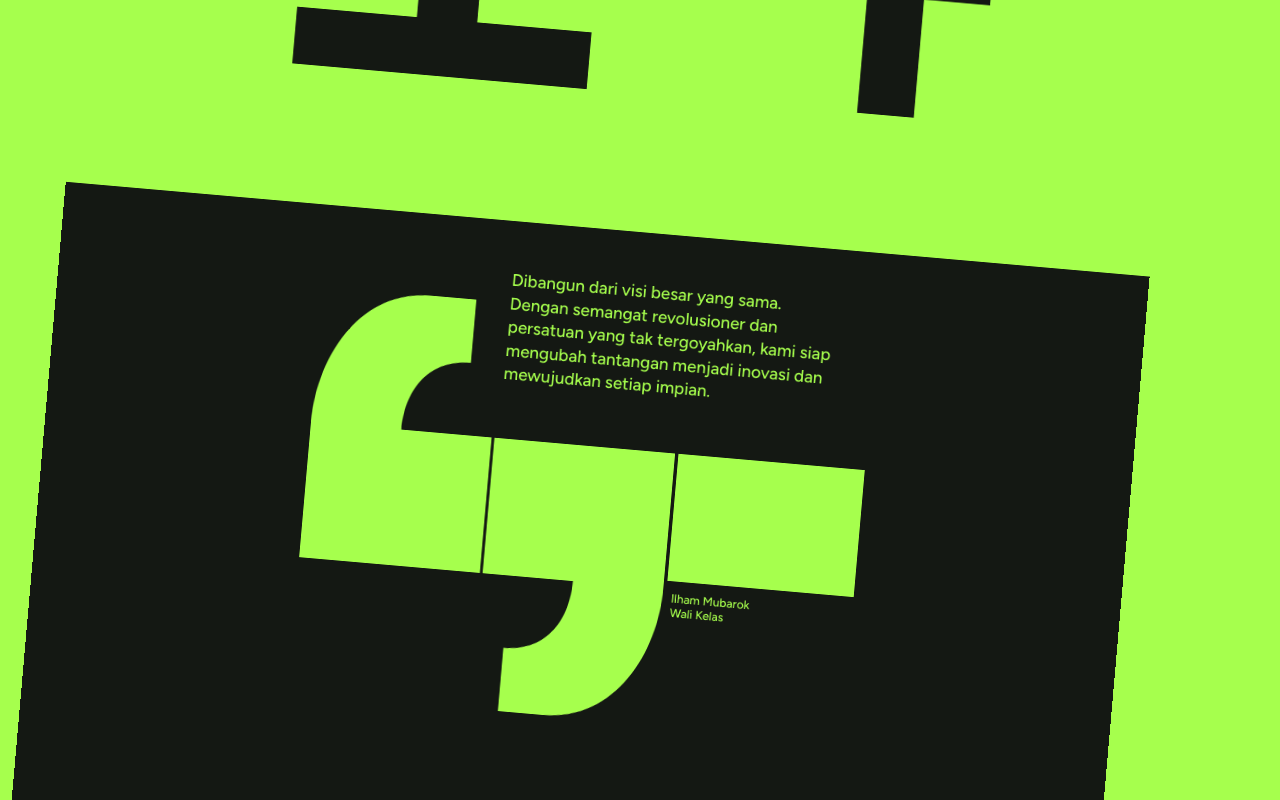
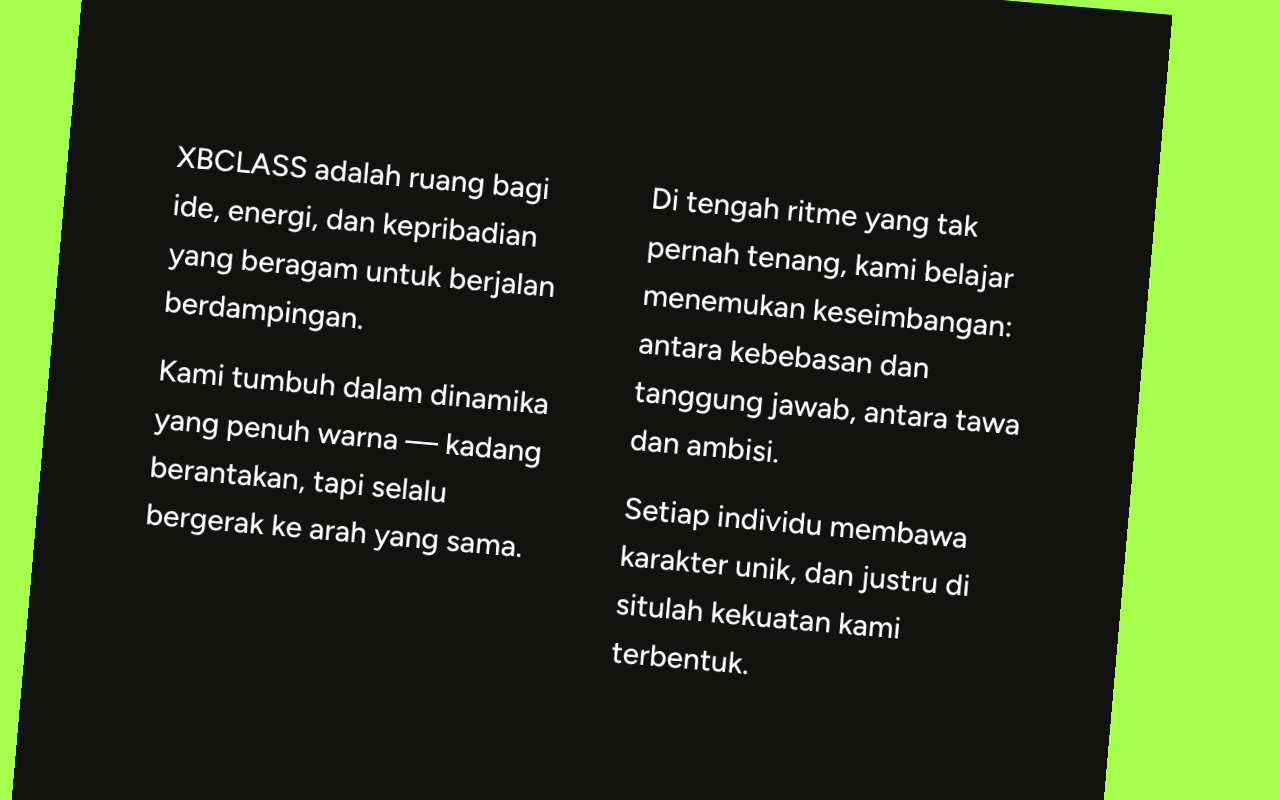
Before and after one commit to MuhamadIlhamMubarrok/landingpage-10b, a React (Vite) app: page / in a window 1280 px wide. Shown: the part 2140-2940 px from the top of the page. Built offline with nearby package versions, Linux system fonts and the light colour scheme; no server answers; a web font is replaced by a local one.

Commit message:
propre fix

```diff
--- a/src/components/Member/Member.jsx
+++ b/src/components/Member/Member.jsx
@@ -3,7 +3,7 @@
     <section className="h-[300vh] flex flex-col overflow-hidden">
 
       <div className="relative h-[40vh] lg:h-[110vh] bg-secondary flex items-center justify-center overflow-hidden px-4">
-        <h1 className="relative z-0 text-[15vw] md:text-[12vw] lg:text-[13vw] font-hanson font-bold leading-[0.9] text-white opacity-95 text-left select-none">
+        <h1 className="relative z-0 text-[15vw] md:text-[12vw] lg:text-[11vw] font-hanson font-bold leading-[0.9] text-white opacity-95 text-left select-none">
           YOUR JOURNEY STARTS FROM WITHIN.
         </h1>
       </div>
@@ -15,44 +15,30 @@
       </div>
 
 
-      <div className="relative bg-secondary w-full flex items-start justify-center py-36 md:py-52 lg:py-64 px-6 overflow-hidden">
+      <div className="relative w-full bg-[#121311] text-white px-6 md:px-16 lg:px-32 lg:py-60 py-24 md:py-36">
+        <div className="grid grid-cols-1 md:grid-cols-2 gap-12 md:gap-24 max-w-6xl mx-auto text-[18px] md:text-[22px] lg:text-[35px] leading-relaxed font-figtree">
+          <div className="space-y-6">
+            <p>
+              <span className="font-semibold">XBCLASS</span> adalah ruang bagi ide, energi, dan
+              kepribadian yang beragam untuk berjalan berdampingan.
+            </p>
+            <p>
+              Kami tumbuh dalam dinamika yang penuh warna — kadang berantakan,
+              tapi selalu bergerak ke arah yang sama.
+            </p>
+          </div>
 
-        <div className="absolute text-primary font-figtree leading-snug -mt-[100px] md:-mt-[150px] lg:-mt-[200px]">
-          <p className="text-[10px] md:text-[18px] lg:text-[20px] font-medium mb-3 w-40 md:w-80 lg:w-[390px] ml-24 md:ml-32 lg:ml-44">
-            Dibangun dari visi besar yang sama.
-            Dengan semangat revolusioner dan persatuan yang tak tergoyahkan,
-            kami siap mengubah tantangan menjadi inovasi dan mewujudkan setiap impian.
-          </p>
-
-          <div className="text-[12px] lg:text-[14px] leading-tight mt-28 md:mt-40 lg:mt-56 ml-56 md:ml-80 lg:ml-[395px]">
-            <p className="font-semibold">Ilham Mubarok</p>
-            <p>Wali Kelas</p>
+          <div className="space-y-6">
+            <p>
+              Di tengah ritme yang tak pernah tenang, kami belajar menemukan
+              keseimbangan: antara kebebasan dan tanggung jawab, antara tawa dan ambisi.
+            </p>
+            <p>
+              Setiap individu membawa karakter unik, dan justru di situlah kekuatan kami terbentuk.
+            </p>
           </div>
         </div>
-
-        <div className="flex text-primary mr-8">
-          <svg
-            className="w-[170px] h-[170px] md:w-[250px] md:h-[250px] lg:w-[320px] lg:h-80 ml-[30px] -mt-[84px] md:-mt-[125px] lg:-mt-40"
-            viewBox="0 0 300 300"
-            fill="currentColor"
-          >
-            <path d="M120 0C40 0 0 80 0 150V300H200V150H100c0-40 20-80 70-80V0z" />
-          </svg>
-
-          <svg
-            className="w-[170px] h-[170px] md:w-[250px] md:h-[250px] lg:w-[320px] lg:h-80 scale-y-[-1] scale-x-[-1] -ml-[110px] md:-ml-[162px] lg:-ml-[210px]"
-            viewBox="0 0 300 300"
-            fill="currentColor"
-          >
-            <path d="M120 0C40 0 0 80 0 150V300H200V150H100c0-40 20-80 70-80V0z" />
-          </svg>
-
-          <div className="w-[100px] h-[85px] md:w-[170px] md:h-[120px] lg:w-[220px] lg:h-[150px] ml-1 md:ml-1 bg-primary" />
-        </div>
       </div>
-
-
-
     </section>
   );
 };
--- a/src/components/ProjekPrestasi/Propre.jsx
+++ b/src/components/ProjekPrestasi/Propre.jsx
@@ -1,46 +1,9 @@
-import { useEffect, useState } from "react";
-import { motion } from "framer-motion";
+import CurvedLoop from "./TextLoop";
 
 export default function Propre() {
-  const [items, setItems] = useState([]);
-
-  // ambil data dari JSON
-  useEffect(() => {
-    fetch("https://muhamadilhammubarrok.github.io/project-10b-assets/data/propre/propre.json")
-      .then((res) => res.json())
-      .then((data) => {
-        setItems(data);
-      })
-      .catch((err) => console.error("Gagal mengambil data:", err));
-  }, []);
-
-  const looped = [...items, ...items, ...items];
-
   return (
-    <motion.section className="bg-secondary items-center text-center justify-center flex flex-col min-h-screen">
-      <motion.h1 className="text-[6vw] md:text-[4vw] font-hanson text-primary mb-16" initial={{ opacity: 0, y: 30 }} whileInView={{ opacity: 1, y: 0 }} transition={{ duration: 0.8 }} viewport={{ once: true }}>
-        Prestasi Kami
-      </motion.h1>
-
-      <motion.div className="group w-full overflow-x-auto whitespace-nowrap flex scrollbar-hide p-4" initial={{ opacity: 0, y: 30 }} whileInView={{ opacity: 1, y: 0 }} transition={{ duration: 0.7 }} viewport={{ once: true }}>
-        <motion.div className="marquee inline-flex min-w-max">
-          {looped.map((src, i) => (
-            <div key={i} className="flex flex-col items-center mx-16">
-              <img src={src.imageUrl} alt={src.name} className="h-12 w-12 object-cover rounded-xl" />
-              <h2 className="mt-6 font-hanson text-2xl text-primary">{src.name}</h2>
-            </div>
-          ))}
-        </motion.div>
-
-        <motion.div className="marquee inline-flex min-w-max">
-          {looped.map((src, i) => (
-            <div key={i + items.length} className="flex flex-col items-center mx-16">
-              <img src={src.img} alt={src.name} className="h-12 w-12 object-cover rounded-xl" />
-              <h2 className="mt-6 font-hanson text-2xl text-primary">{src.name}</h2>
-            </div>
-          ))}
-        </motion.div>
-      </motion.div>
-    </motion.section>
+    <section className="flex flex-col items-center justify-center min-h-screen gap-12 bg-secondary text-[#222]">
+      <CurvedLoop marqueeText="XB CLASS" speed={4} direction="left" />
+    </section>
   );
 }
--- /dev/null
+++ b/src/components/ProjekPrestasi/TextLoop.jsx
@@ -0,0 +1,46 @@
+import { useRef, useEffect } from "react";
+
+export default function TextLoop({
+  marqueeText = "XB CLASS",
+  speed = 1.5,
+  direction = "left",
+  interactive = false,
+  className = "",
+}) {
+  const containerRef = useRef(null);
+
+  useEffect(() => {
+    const container = containerRef.current;
+    if (!container) return;
+
+    const text = container.querySelector(".marquee-text");
+    const clone = text.cloneNode(true);
+    container.appendChild(clone);
+
+    let offset = 0;
+    let frameId;
+
+    const animate = () => {
+      offset += direction === "left" ? -speed : speed;
+      if (Math.abs(offset) >= text.offsetWidth) offset = 0;
+      container.style.transform = `translateX(${offset}px)`;
+      frameId = requestAnimationFrame(animate);
+    };
+
+    frameId = requestAnimationFrame(animate);
+    return () => cancelAnimationFrame(frameId);
+  }, [speed, direction]);
+
+  return (
+    <div className={`relative overflow-hidden w-full ${className}`}>
+      <div
+        ref={containerRef}
+        className="flex whitespace-nowrap will-change-transform"
+      >
+        <span className="text-primary marquee-text inline-block md:text-[150px] lg:text-[200px] font-hanson tracking-widest px-8 select-none">
+          {marqueeText} ✦ {marqueeText} ✦ {marqueeText} ✦ {marqueeText}
+        </span>
+      </div>
+    </div>
+  );
+}
```
